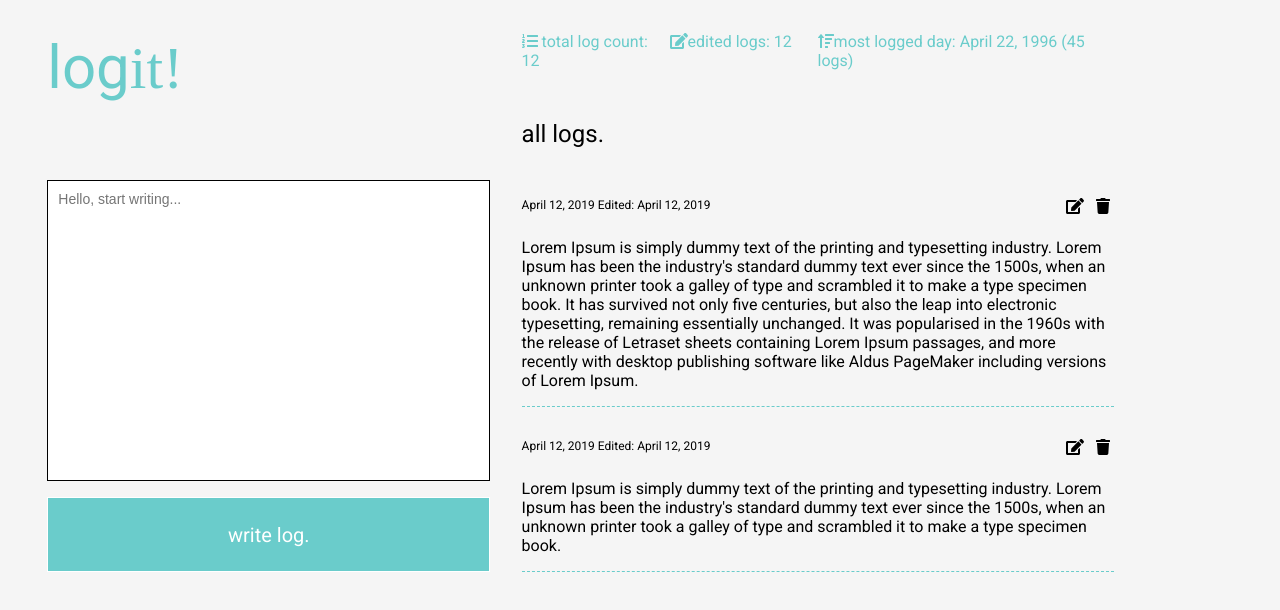
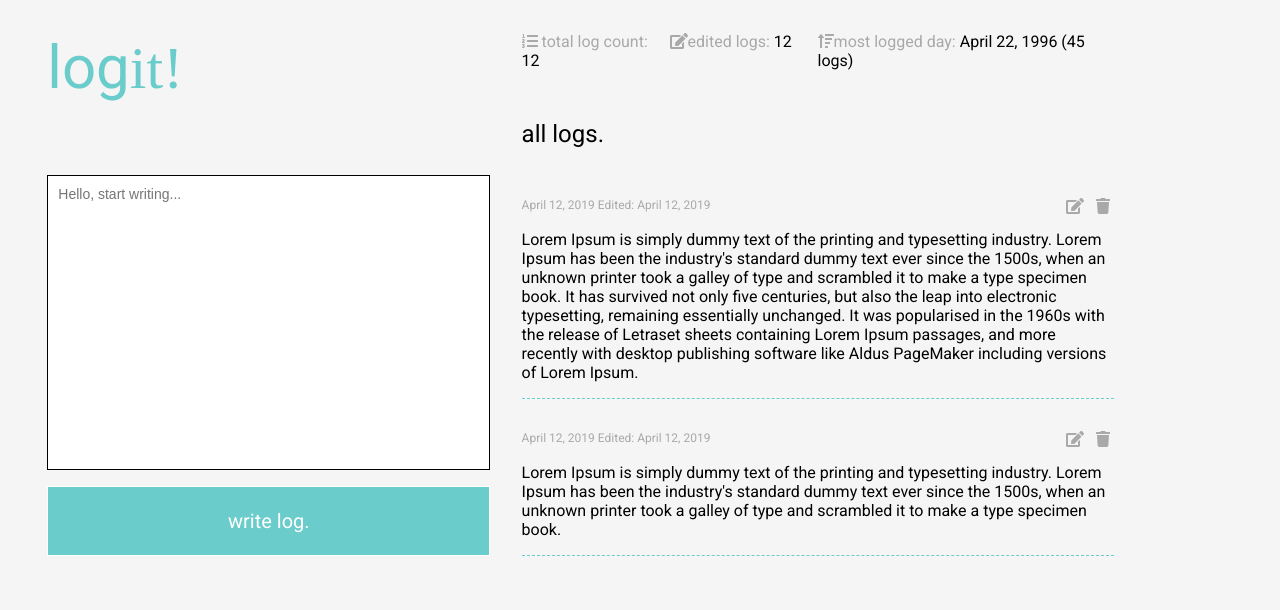
Before and after one commit to mariebawanan/log-it, a React (Create React App) app: page / in a window 1280 px wide. Shown: the top 610 px of the page. Built offline with nearby package versions, Linux system fonts and the light colour scheme; a web font is replaced by a local one.

Commit message:
Define and use CSS variables

```diff
--- a/src/App.css
+++ b/src/App.css
@@ -1,9 +1,7 @@
 :root {
 	--primary: #6acccb;
-	--light: #dfdfdf;
-	--dark: #003333;
-	--black: #000000;
-	--delete: #ed4337;
+	--label: #a9a9a9;
+	--value: #dfdfdf;
 }
 
 * {
--- a/src/components/LogInput/LogInput.js
+++ b/src/components/LogInput/LogInput.js
@@ -27,14 +27,14 @@ const LogInputForm = styled('textArea')`
 	background-color: #ffffff;
 	&:focus {
 		outline: none !important;
-		border: 1px dashed #6acccb;
+		border: 1px dashed var(--primary);
 	}
 `;
 
 const Submit = styled('button')`
 	color: #ffffff;
 	font-size: 1.25rem;
-	background: #6acccb;
+	background: var(--primary);
 	padding: 5px 20px;
 	border: 1px solid #fff;
 	cursor: pointer;
@@ -42,9 +42,9 @@ const Submit = styled('button')`
 		outline: 0;
 	}
 	&:hover {
-		color: #6acccb;
+		color: var(--primary);
 		background: #fff;
-		border: 1px solid #6acccb;
+		border: 1px solid var(--primary);
 		font-weight: 700;
 	}
 `;
--- a/src/components/LogList/LogList.js
+++ b/src/components/LogList/LogList.js
@@ -16,10 +16,11 @@ const Stats = styled('div')`
 	grid-template-columns: 1fr 1fr 2fr;
 `;
 
-const Stat = styled('span')`
-	color: var(--primary);
+const Stat = styled('span')``;
+
+const Label = styled('span')`
+	color: var(--label);
 `;
-
 const Title = styled('span')`
 	font-size: 1.5rem;
 `;
@@ -29,15 +30,24 @@ class LogList extends Component {
 			<LogListContainer>
 				<Stats>
 					<Stat>
-						<FontAwesomeIcon icon='list-ol' /> total log count: 12
+						<Label>
+							<FontAwesomeIcon icon='list-ol' /> total log count:
+						</Label>{' '}
+						12
 					</Stat>
 					<Stat>
-						<FontAwesomeIcon icon='edit' />
-						edited logs: 12
+						<Label>
+							<FontAwesomeIcon icon='edit' />
+							edited logs:
+						</Label>{' '}
+						12
 					</Stat>
 					<Stat>
-						<FontAwesomeIcon icon='sort-amount-up' />
-						most logged day: April 22, 1996 (45 logs)
+						<Label>
+							<FontAwesomeIcon icon='sort-amount-up' />
+							most logged day:
+						</Label>{' '}
+						April 22, 1996 (45 logs)
 					</Stat>
 				</Stats>
 				<Title>all logs.</Title>
--- a/src/components/LogList/Logs.js
+++ b/src/components/LogList/Logs.js
@@ -8,7 +8,7 @@ const LogsContainer = styled('div')`
 `;
 
 const LogContainer = styled('div')`
-	grid-gap: 1.5rem;
+	grid-gap: 1rem;
 	display: grid;
 	border-bottom: 1px dashed var(--primary);
 	padding-bottom: 1rem;
@@ -18,6 +18,7 @@ const UtilContainer = styled('div')`
 	display: grid;
 	grid-template-columns: 5fr 5fr;
 	font-size: 0.75rem;
+	color: var(--label);
 `;
 
 const Text = styled('span')``;
```
